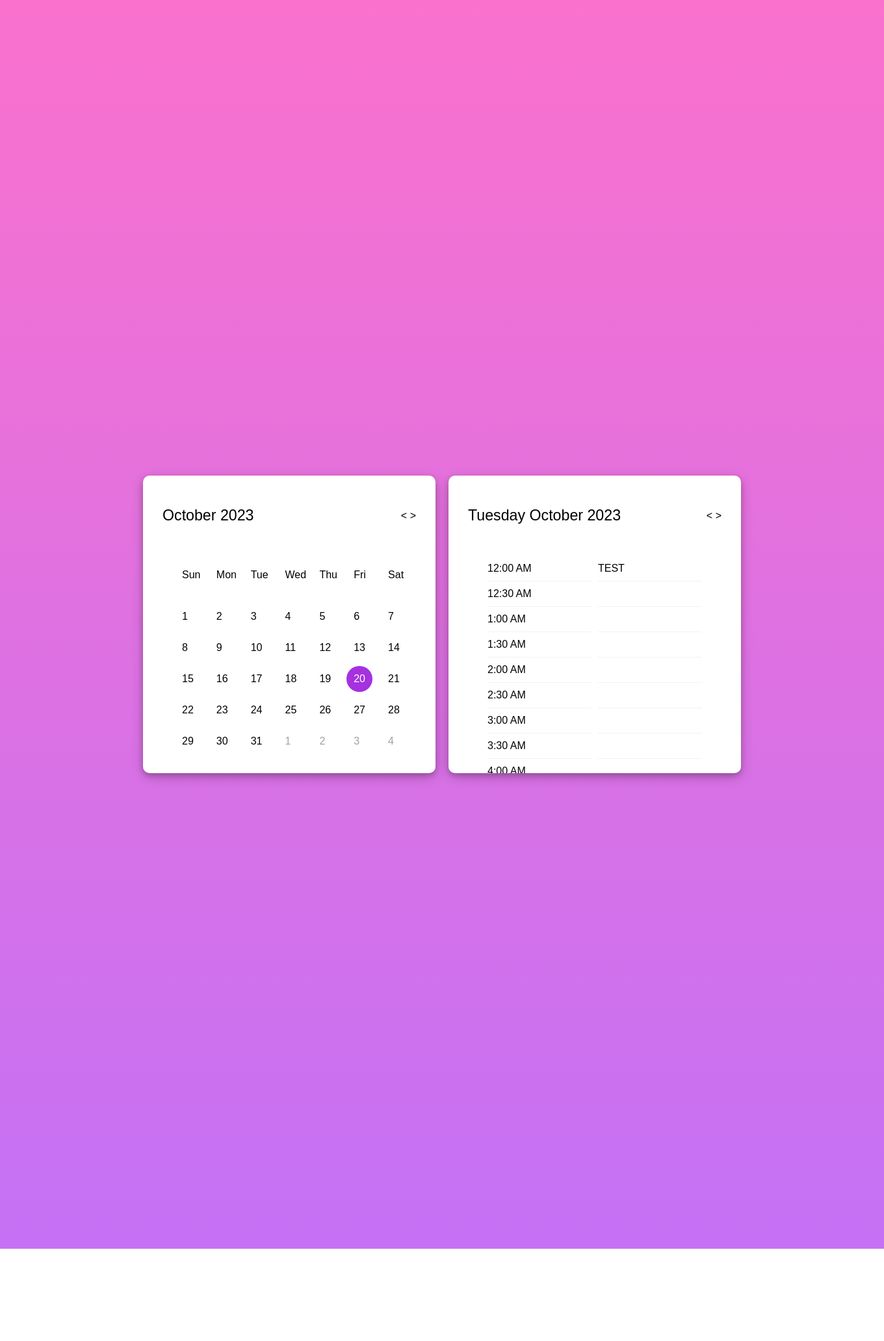
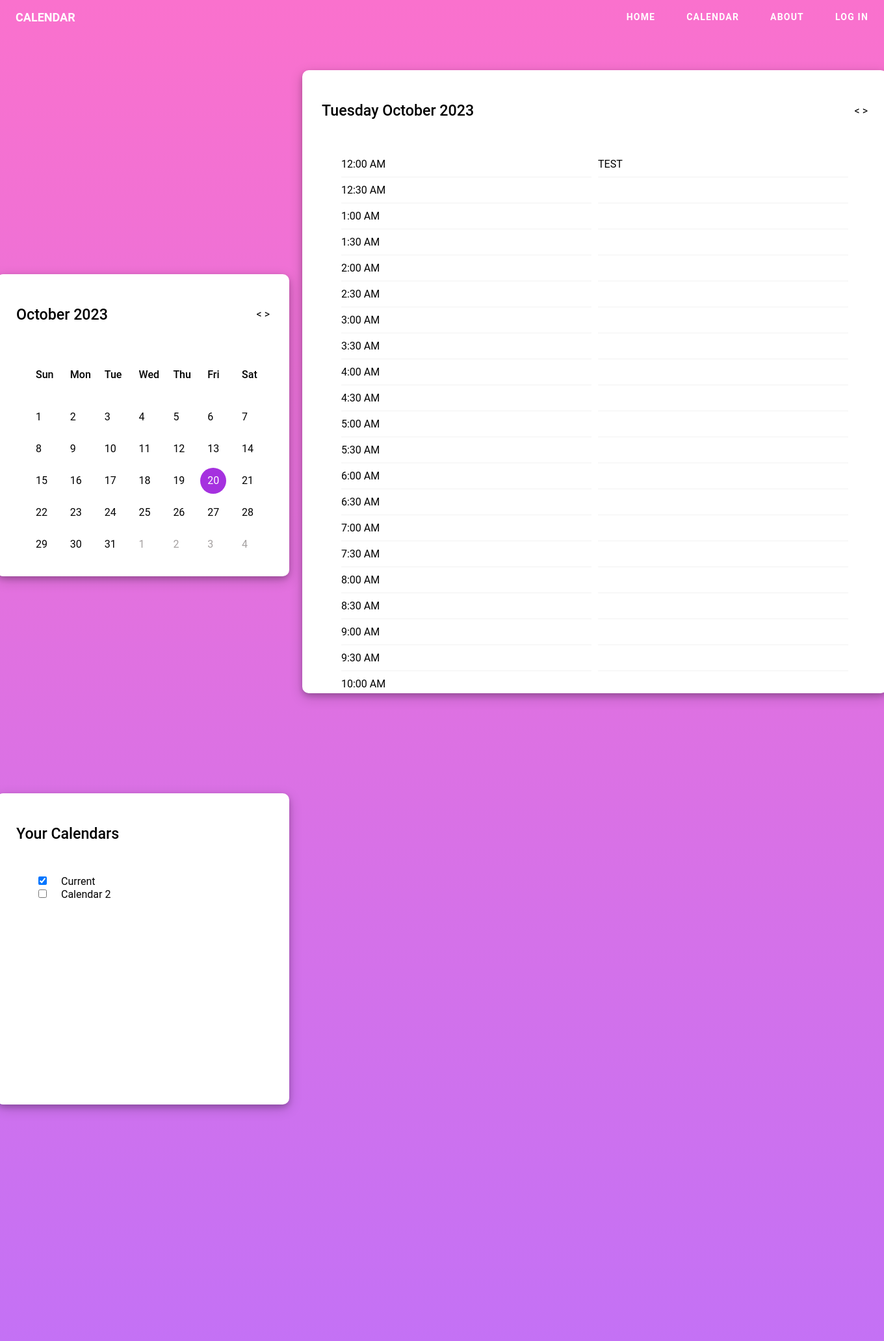
Before and after one commit to SmallChungus1/calendarApp, a PHP site: page /calendar.html in a window 1360 px wide. Shown: the whole page at 65% size. Before the commit the page ends 1922 px from the top, so only its background shows below. Run offline with PHP 8.4, Linux system fonts and the light colour scheme; a map, chart or similar area stays blank.

Commit message:
Added a Calendar View and a navbar

```diff
--- a/public_html/Module 5 Calendar/calendar.html
+++ b/public_html/Module 5 Calendar/calendar.html
@@ -8,7 +8,26 @@
         <script src="calendar.js" defer></script>
     </head>
     <body onload="renderCalendar(new Date().getFullYear(), new Date().getMonth(), new Date().getDate())">
+        <div class="navbar">
+            <nav>
+                <div class="logo">
+                    <a href="index.html">CALENDAR</a>
+                </div>
+                <div class="nav-wrapper">
+                    <ul>
+                        <li><a href="index.html">Home</a></li>
+                        <li><a href="calendar.html">Calendar</a></li>
+                        <li><a href="about.html">About</a></li>
+                        <li><a href="login.html">Log In</a></li>
+                    </ul>
+                </div>
+            </nav>
+        </div>
+
         <div class="flex-container">
+            <div class="coloumn-container">
+                <!-- FILEPATH: /Users/nick/CSE 330S/module5-group-module5-508413-508736/public_html/Module 5 Calendar/calendar.html -->
+                <!-- BEGIN: ed8c6549bwf9 -->
                 <div class="wrapper">
                     <header>
                         <p class="current-date">October 2023</p>
@@ -68,6 +87,27 @@
                 </div>
 
                 <div class="wrapper">
+                    <header>
+                        <p class="calendar-header">Your Calendars</p>
+                    </header>
+                    <div class="calendars-available">
+                        <ul class="calendars-list">
+                            <li>
+                                <input type="checkbox" id="current" name="current" value="current" checked>
+                                <label for="calendar1">Current</label>
+                            </li>
+                            <li>
+                                <input type="checkbox" id="calendar2" name="calendar2" value="calendar2">
+                                <label for="calendar2">Calendar 2</label>
+                            </li>
+                        </ul>
+
+                    </div>
+                </div>
+
+            </div>
+
+            <div class="wrapper-main">
                 <header>
                     <p class="current-day">Tuesday October 2023</p>
                     <div class="icons_day">
--- a/public_html/Module 5 Calendar/calendar.js
+++ b/public_html/Module 5 Calendar/calendar.js
@@ -100,3 +100,13 @@ const handleDayClick = (day, month, year) => {
         renderCalendarEvents(day, months[month], day, year);
     }
 };
+
+const navbar = document.querySelector('.navbar');
+
+window.addEventListener('scroll', () => {
+    if (window.scrollY > 0) {
+        navbar.classList.add('navbar-scrolled');
+    } else {
+        navbar.classList.remove('navbar-scrolled');
+    }
+});
--- a/public_html/Module 5 Calendar/style.css
+++ b/public_html/Module 5 Calendar/style.css
@@ -1,19 +1,83 @@
+.navbar {
+    position: fixed;
+    top: 0;
+    left: 0;
+    width: 100%;
+    z-index: 999;
+    transition: background-color 0.5s cubic-bezier(0.4, 0, 0.2, 1);
+}
+
+.navbar-scrolled {
+    background-color: #333; /* add the desired background color */
+}
+
+.logo {
+    float: left;
+    padding: 8px;
+    margin-left: 16px;
+    margin-top: 8px;
+}
+
+.logo a {
+    color: #fff;
+    text-transform: uppercase;
+    font-weight: 700;
+    font-size: 18px;
+    letter-spacing: 0px;
+    text-decoration: none;
+}
+
+nav ul {
+    float: right;
+}
+
+nav ul li {
+    display: inline-block;
+    float: left;
+}
+
+nav ul li:not(:first-child) {
+    margin-left: 48px;
+}
+
+nav ul li:last-child {
+    margin-right: 24px;
+}
+
+nav ul li a {
+    display: inline-block;
+    outline: none;
+    color: #fff;
+    text-transform: uppercase;
+    text-decoration: none;
+    font-size: 14px;
+    letter-spacing: 1.2px;
+    font-weight: 600;
+}
+
+a:hover {
+    text-decoration: underline;
+    text-decoration-thickness: 3px;
+}
+
 body {
     display: flex;
-    font-family: 'Poppins', sans-serif;
+    font-family: 'Roboto', sans-serif; /* or 'Open Sans', 'Montserrat', 'Lato', 'Nunito', 'Raleway', 'Source Sans Pro', 'Ubuntu', etc. */
     align-items: center;
     justify-content: center;
     min-height: 100vh;
     background: linear-gradient(to top, #c471f5 0%, #fa71cd 100%);
+    margin-bottom: 50px;
 }
 
 .flex-container {
     display: flex;
     flex-direction: row;
-    align-items: center;
+    align-items: flex-start;
     align-content: space-between;
     justify-content: space-evenly;
     min-height: 100vh;
+    margin-top: 100px;
 }
 
 .flex-container > * {
@@ -24,6 +88,16 @@ body {
     margin: 0 10px;
 }
 
+.coloumn-container {
+    display: flex;
+    flex-direction: column;
+    align-items: center;
+    align-content: space-between;
+    justify-content: space-evenly;
+    min-height: 100vh;
+    gap: 20px; /* add some space between items */
+}
+
 .wrapper {
     width: 450px;
     background: white;
@@ -32,6 +106,20 @@ body {
 }
 
 .wrapper header{
+    display: flex;
+    align-items: center;
+    padding: 25px 30px 10px;
+    justify-content: space-between;
+}
+
+.wrapper-main {
+    width: 900px;
+    background: white;
+    box-shadow: 0 4px 8px 0 rgba(0, 0, 0, 0.2), 0 6px 20px 0 rgba(0, 0, 0, 0.19);
+    border-radius: 10px;
+}
+
+.wrapper-main header{
     display: flex;
     align-items: center;
     padding: 25px 30px 10px;
@@ -60,10 +148,44 @@ header .icons span {
     background: white;
 }
 
+header .calendar-header {
+    font-size: 1.45rem;
+    font-weight: 500;
+}
+
+.calendars-available {
+    justify-content: flex-start;
+    padding: 0 30px;
+    margin-bottom: 20px;
+    height: 350px;
+    overflow-y: scroll;
+}
+
+.calendars-available ul {
+    list-style: none;
+}
+
+.calendars-list {
+    display: flex;
+    flex-direction: column;
+    align-items: flex-start;
+    justify-content: flex-start;
+    padding: 0 30px;
+    margin-bottom: 20px;
+    height: 350px;
+    /* overflow-y: scroll; */
+}
+
+input[type="checkbox"] + label {
+    margin-left: 15px;
+    margin-top: 15px;
+}
+
 .calendar-events {
     padding: 0 30px;
-    height: 350px;
+    height: 850px;
     overflow-y: scroll;
+
 }
 
 .time-lines {
```
Lines whose indentation alone changed are shown as unchanged.
